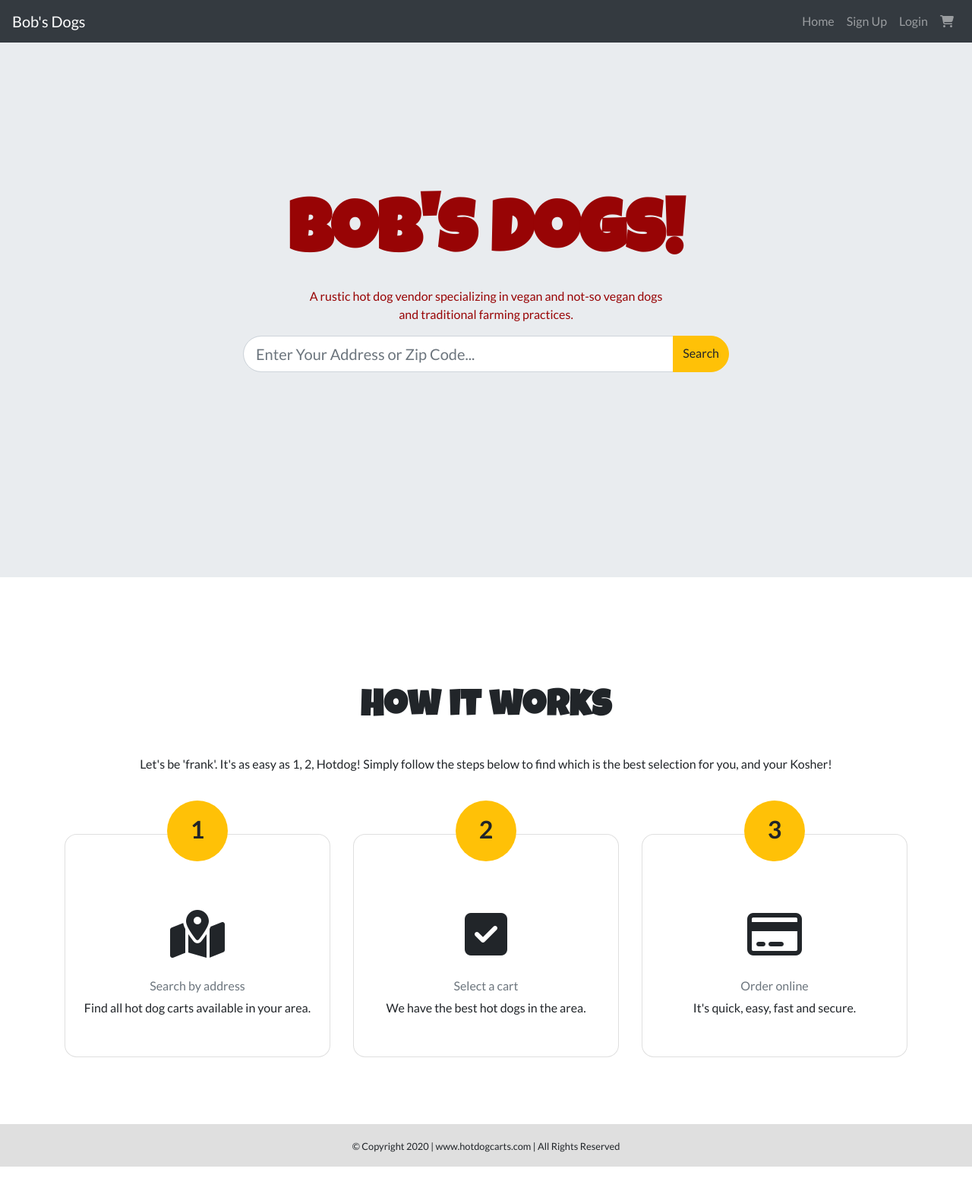
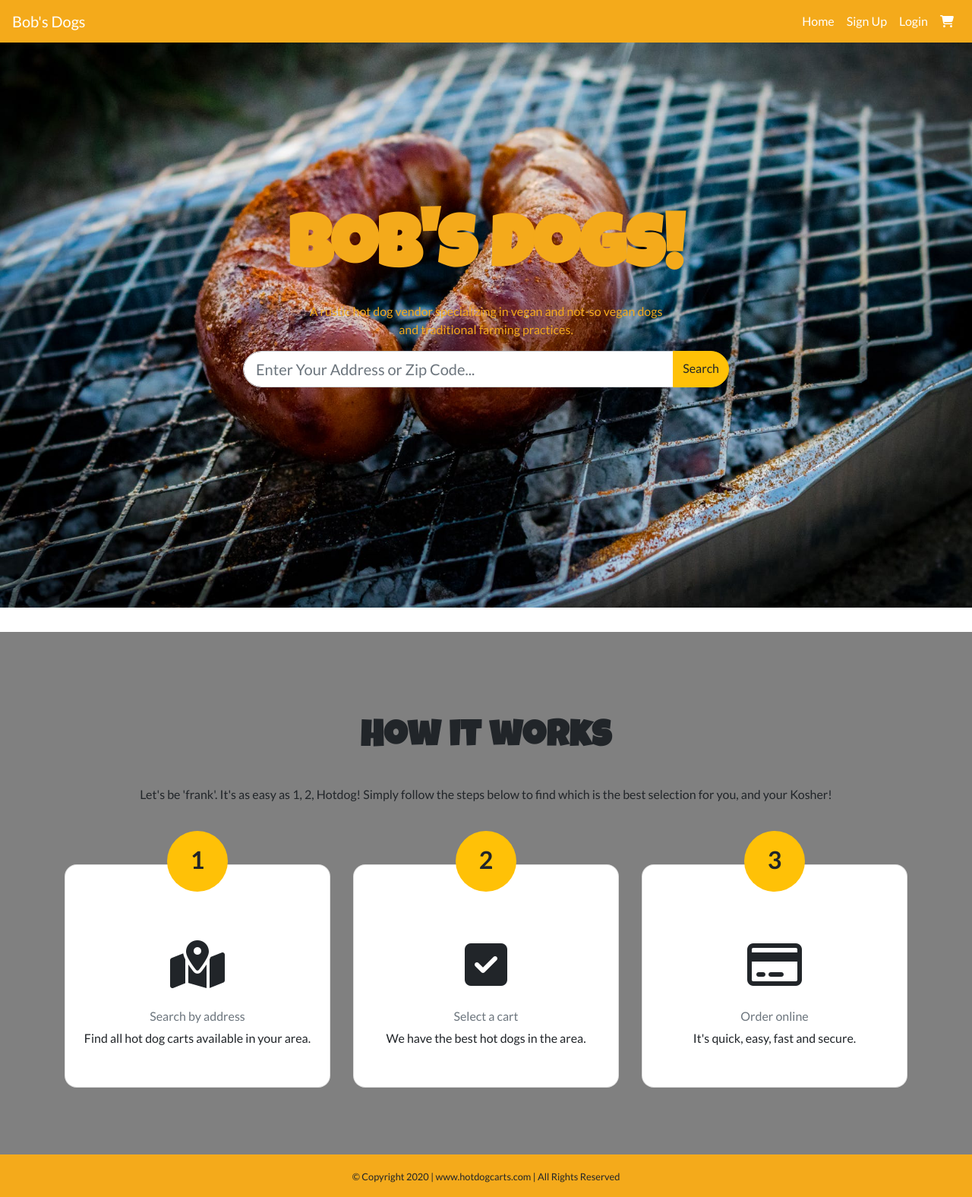
Before and after one commit to theKunte/HotDogCartsProject, a React (Create React App) app in the folder frontend/: page / in a window 1280 px wide. Shown: the whole page at 76% size. Before the commit the page ends 1536 px from the top, so only its background shows below. Built offline with nearby package versions, Linux system fonts and the light colour scheme; what react-google-maps would draw is missing.

Commit message:
complete main page style

```diff
--- a/frontend/src/App.css
+++ b/frontend/src/App.css
@@ -13,13 +13,23 @@
   min-height: calc(100vh - 56px - 56px);
 }
 /* ============ HOME PAGE HERO SECTION ============ */
+.navBg {
+  background: #F4AA1B;
+}
+.nav-link {
+  color: white !important;
+}
 .jumbotron-fluid {
-  height: 95vh;
+  height: 100vh;
   display: flex;
   flex-direction: column;
   justify-content: center;
   align-items: center;
-  color: #980405;
+  color: #F4AA1B;
+  background: url(./bg-images/hotDogPic.jpeg);
+  background-size: cover;
+  background-repeat: no-repeat;
+  background-position: center;
 }
 .jumbotron-fluid h1 {
   font-weight: 900;
@@ -49,6 +59,9 @@ h2 {
 .howItworks {
   min-height: calc(100vh - 56px - 56px);
   padding: 5rem 0;
+}
+.subMainBag {
+  background: gray !important;
 }
 .card-title {
   position: relative;
@@ -157,7 +170,7 @@ h2 {
 }
 /* ============ FOOTER ============ */
 .footer {
-  background: rgb(223, 223, 223);
+  background: #F4AA1B;
   padding: 1rem;
   clear: both;
   /* margin-top: 1rem; */
--- a/frontend/src/components/HeroSection.jsx
+++ b/frontend/src/components/HeroSection.jsx
@@ -4,8 +4,7 @@ import { Jumbotron, InputGroup, FormControl } from "react-bootstrap";
 function HeroSection() {
   return (
     <Jumbotron fluid className="text-center">
-      <div>
-      </div>
+
       <h1>Bob's Dogs!</h1>
       <p>
         A rustic hot dog vendor specializing in vegan and not-so vegan dogs
--- a/frontend/src/components/HomeCards.jsx
+++ b/frontend/src/components/HomeCards.jsx
@@ -1,8 +1,9 @@
 import React from 'react';
-import {Container, Row, Col, Card } from 'react-bootstrap';
+import { Container, Row, Col, Card } from 'react-bootstrap';
 
 function HomeCards() {
     return (
+        <div className="subMainBag">
             <Container className="text-center howItworks">
                 <h2>How it works</h2>
                 <p>Let's be 'frank'. It's as easy as 1, 2, Hotdog! Simply follow the steps below to find which is the best selection for you, and your Kosher!  </p>
@@ -41,6 +42,7 @@ function HomeCards() {
                     </Col>
                 </Row>
             </Container>
+        </div>
     );
 }
 
--- a/frontend/src/components/layouts/Navigation.jsx
+++ b/frontend/src/components/layouts/Navigation.jsx
@@ -3,7 +3,7 @@ import { Nav, Navbar } from 'react-bootstrap';
 
 function Navigation() {
     return (
-        <Navbar style={{backgroundColor: '#f4aa1b'}} collapseOnSelect expand="sm" bg="dark" variant="dark" fixed="top">
+        <Navbar className="navBg" collapseOnSelect expand="sm" variant="dark" fixed="top">
         <Navbar.Brand href="/">Bob's Dogs</Navbar.Brand>
         <Navbar.Toggle aria-controls="responsive-navbar-nav" />
             <Navbar.Collapse id="responsive-navbar-nav">
```
Also changed, not shown: frontend/src/bg-images/hotDogPic.jpeg (added). Lines whose indentation alone changed are shown as unchanged.
